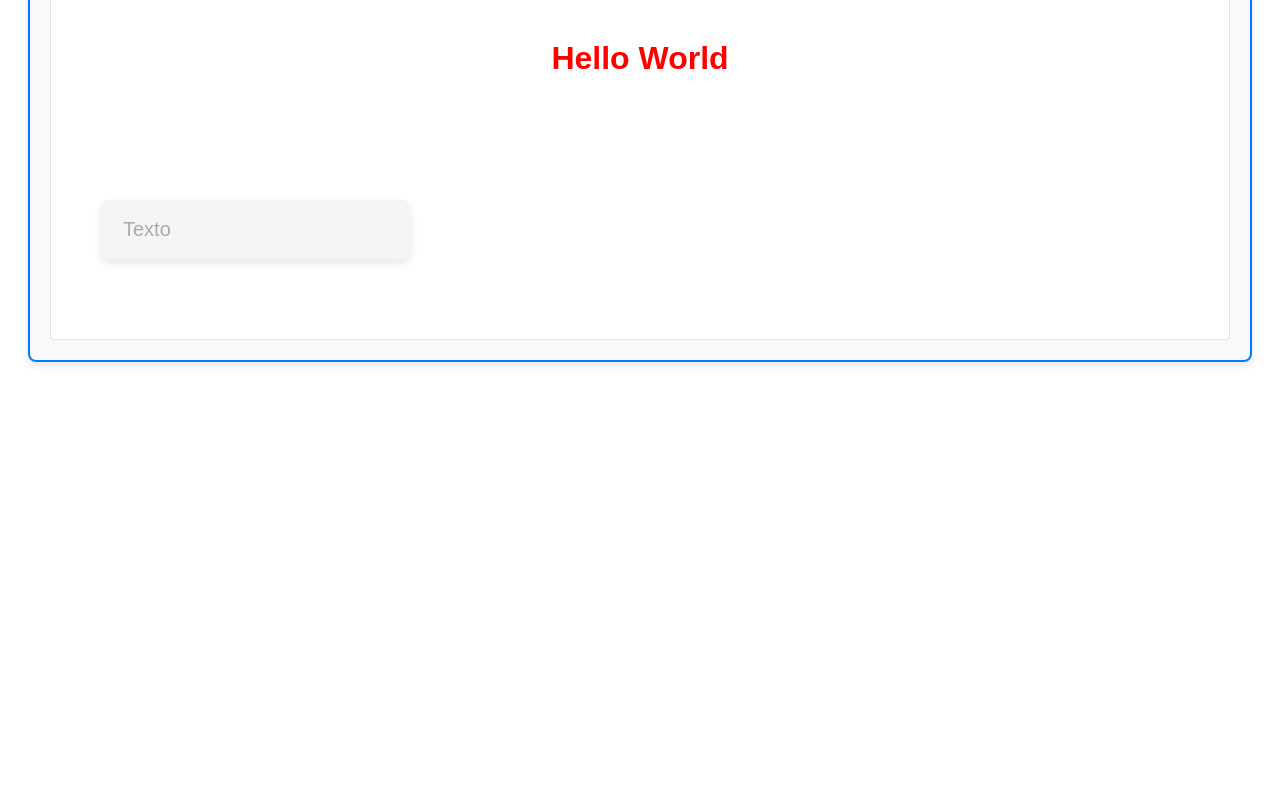
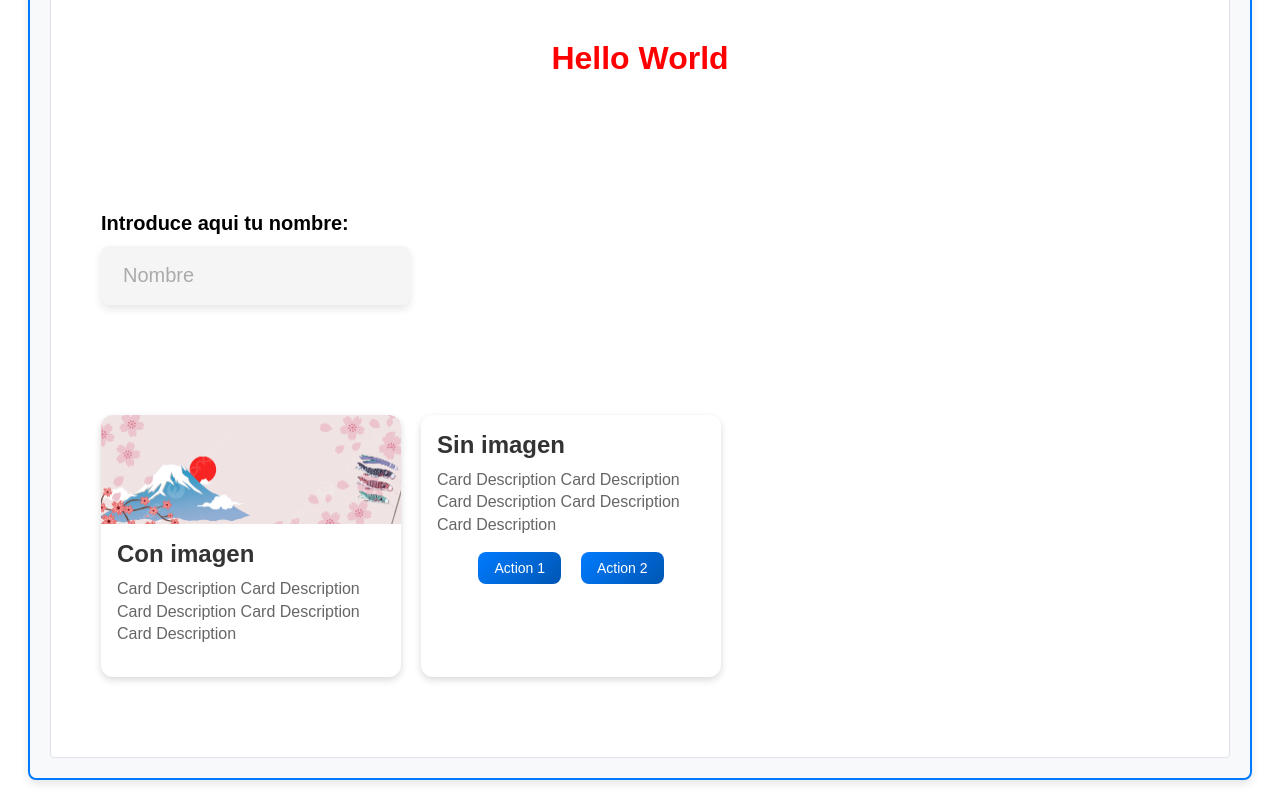
Before and after one commit to AlvaroMartinCrespo/component-catalog, a React (Vite) app: page / in a window 1280 px wide. Shown: the part 547-1347 px from the top of the page. Before the commit the page ends 929 px from the top, so only its background shows below. Built offline with nearby package versions, Linux system fonts and the light colour scheme.

Commit message:
app examples

```diff
--- a/src/App.css
+++ b/src/App.css
@@ -3,3 +3,19 @@
   gap: 10px;
   justify-content: center;
 }
+
+.flex{
+  width: 100%;
+  display: flex;
+  gap: 20px;
+}
+
+.center{
+  justify-content: center;
+}
+
+@media (max-width: 600px) {
+  .flex{
+    flex-direction: column;
+  }
+}
--- a/src/App.jsx
+++ b/src/App.jsx
@@ -5,6 +5,7 @@ import CustomButton from "./components/Button/button"
 import Modal from "./components/Modal/modal"
 import Text from "./components/Text/text"
 import Input from "./components/Input/input"
+import Card from "./components/Card/card"
 import { useState } from "react"
 import './App.css'
 
@@ -34,6 +35,7 @@ function App() {
               <Toast
                 message="This is a success toast"
                 type="success"
+                position="top-right"
                 duration={3000}
                 onClose={()=>setToastVisibleSuccess(false)}
               />
@@ -89,7 +91,34 @@ function App() {
 
             {/* Input */}
             <Container>
-              <Input placeholder="Texto" type="text" />
+              <Text
+                size="20px"
+                color="black"
+                weight="bold"
+                align="left"
+              >Introduce aqui tu nombre:</Text>
+              <Input placeholder="Nombre" type="text" onChange={()=>{console.log('Estas escribiendo')}}/>
+            </Container>
+
+            {/* Card */}
+            <Container>
+              <section className="flex">
+              <Card
+                title="Con imagen"
+                description="Card Description Card Description Card Description Card Description Card Description "
+                image="src\assets\img\example.jpg"
+              />
+              <Card
+                title="Sin imagen"
+                description="Card Description Card Description Card Description Card Description Card Description "
+                actions={<section className="flex center">
+                  <CustomButton size="small" label="Action 1"/>
+                  <CustomButton size="small" label="Action 2"/>
+                </section>}
+
+              />
+              </section>
+
             </Container>
 
       </TestComponent>
```
Also changed, not shown: 1 other file (tests, documents, lock files or other folders).
